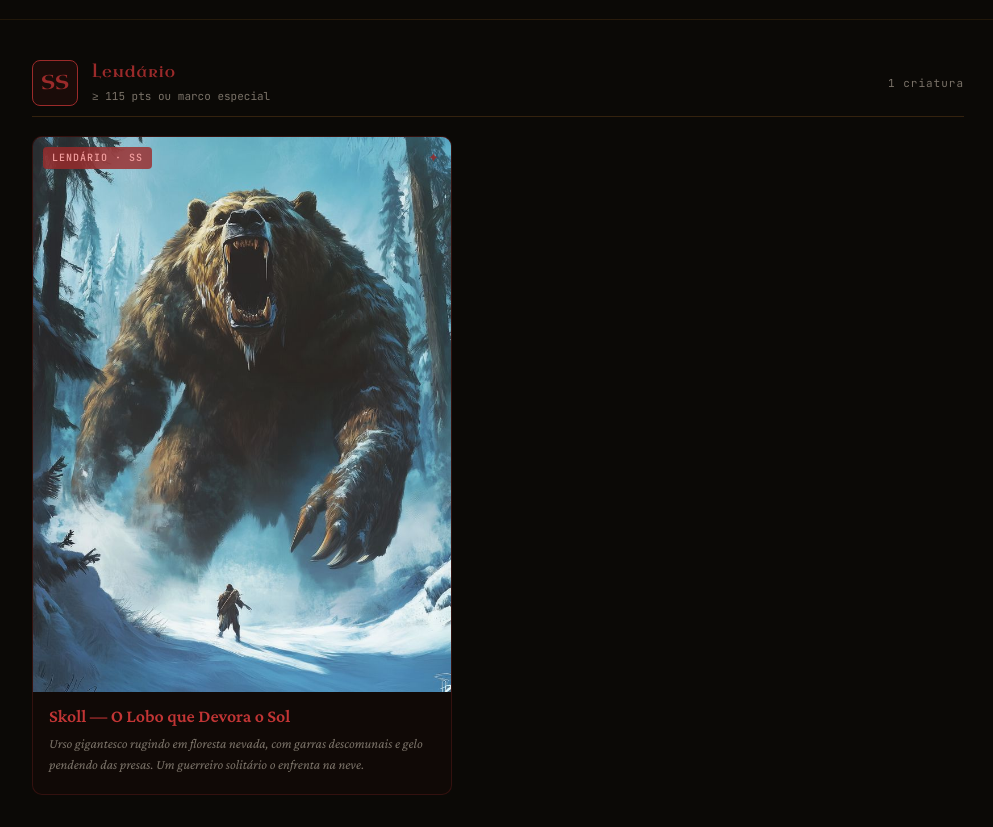
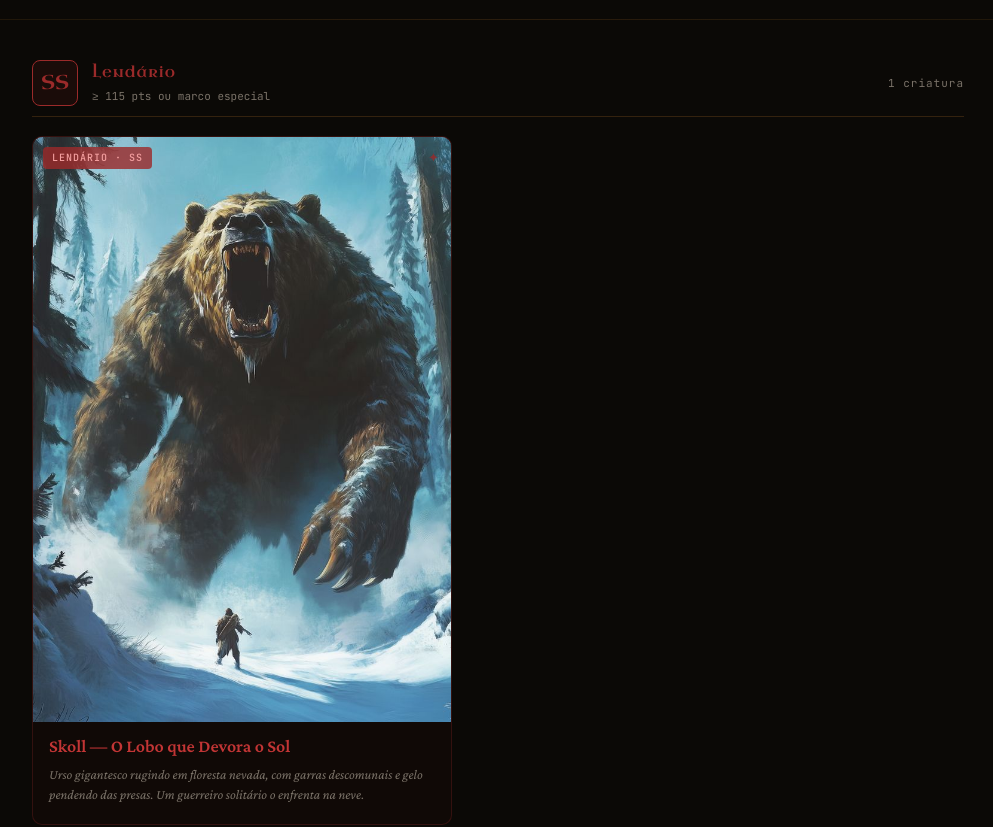
Before and after one commit to andersonlluna/grimorio, a plain HTML site: page varelitas/varelitas-index.html in a window 1280 px wide. Shown: the part 360-1187 px from the top of the page, without its empty margins (142-1135 px from the left). Drawn offline with nearby package versions, Linux system fonts and the light colour scheme.

Commit message:
style: proporção 5/7 nas imagens, padrão card game (#4)
Aplica aspect-ratio 5/7 (padrão TCG tipo Magic/Pokémon) com
object-fit cover e object-position top para uniformidade visual.

https://claude.ai/code/session_01VSkGjJjPK7Mq3i8BvpnaqT

Co-authored-by: Claude <noreply@anthropic.com>

```diff
--- a/varelitas/varelitas-index.html
+++ b/varelitas/varelitas-index.html
@@ -194,14 +194,16 @@ body {
 }
 .card-img-wrap img {
   width: 100%;
-  height: auto;
+  aspect-ratio: 5 / 7;
+  object-fit: cover;
+  object-position: top;
   display: block;
   transition: transform .45s ease;
 }
 .card:hover .card-img-wrap img { transform: scale(1.05); }
 .card-img-fallback {
   width: 100%;
-  aspect-ratio: 3 / 4;
+  aspect-ratio: 5 / 7;
   display: flex; align-items: center; justify-content: center;
   background: var(--bg-surface);
   font-size: 44px;
```
